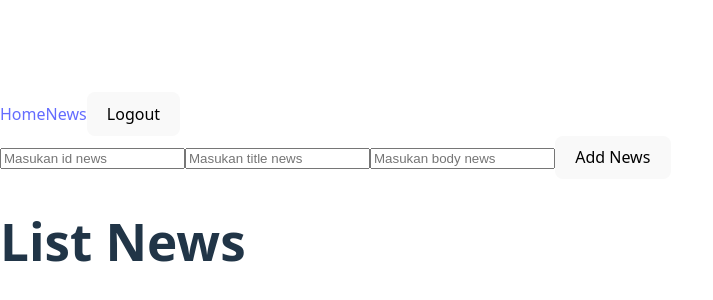
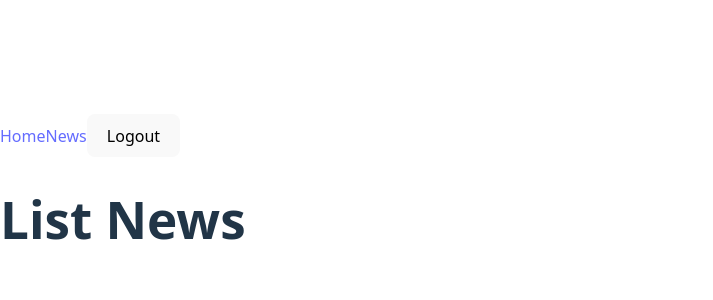
Before and after one commit to anglczbla/news-app-react, a React (Vite) app: page /news in a window 1280 px wide. Shown: the part 202-502 px from the top of the page, without its empty margins (0-713 px from the left). Built offline with nearby package versions, Linux system fonts and the light colour scheme.

Commit message:
logic user n admin (news component)

```diff
--- a/src/components/News.jsx
+++ b/src/components/News.jsx
@@ -1,6 +1,8 @@
-import { useState } from "react";
+import { useContext, useState } from "react";
+import { AuthContext } from "../context/AuthContext";
 
 const News = () => {
+  const { user, admin } = useContext(AuthContext);
   const [formNews, setFormNews] = useState({
     id: "",
     title: "",
@@ -77,6 +79,8 @@ const News = () => {
 
   return (
     <div>
+      {admin ? (
+        <div>
           <form onSubmit={addNews}>
             <label htmlFor="id"></label>
             <input
@@ -151,6 +155,21 @@ const News = () => {
             </div>
           ))}
         </div>
+      ) : (
+        <div>
+          <h1>List News</h1>
+          {news.map((item, index) => (
+            <div key={item.id}>
+              <ul>
+                <li>ID: {item.id}</li>
+                <li>Title: {item.title}</li>
+                <li>Body:{item.body}</li>
+              </ul>
+            </div>
+          ))}
+        </div>
+      )}
+    </div>
   );
 };
 
--- a/src/context/AuthContext.jsx
+++ b/src/context/AuthContext.jsx
@@ -27,7 +27,9 @@ const AuthProvider = ({ children }) => {
 
   const logout = () => {
     localStorage.removeItem("admin");
+    localStorage.removeItem("user");
     setAdmin(null);
+    setUser(null);
     navigate("/login");
   };
 
```
Lines whose indentation alone changed are shown as unchanged.
